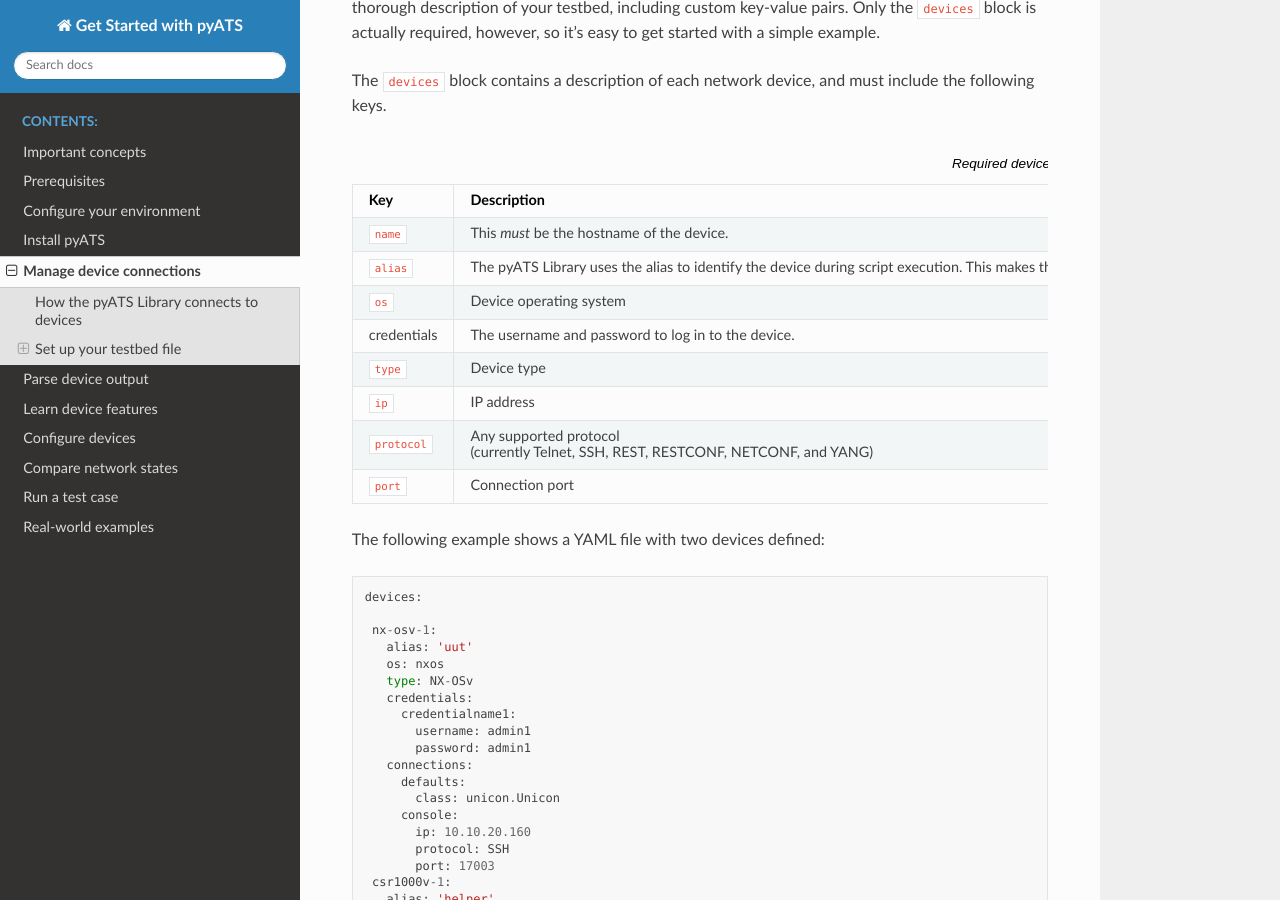
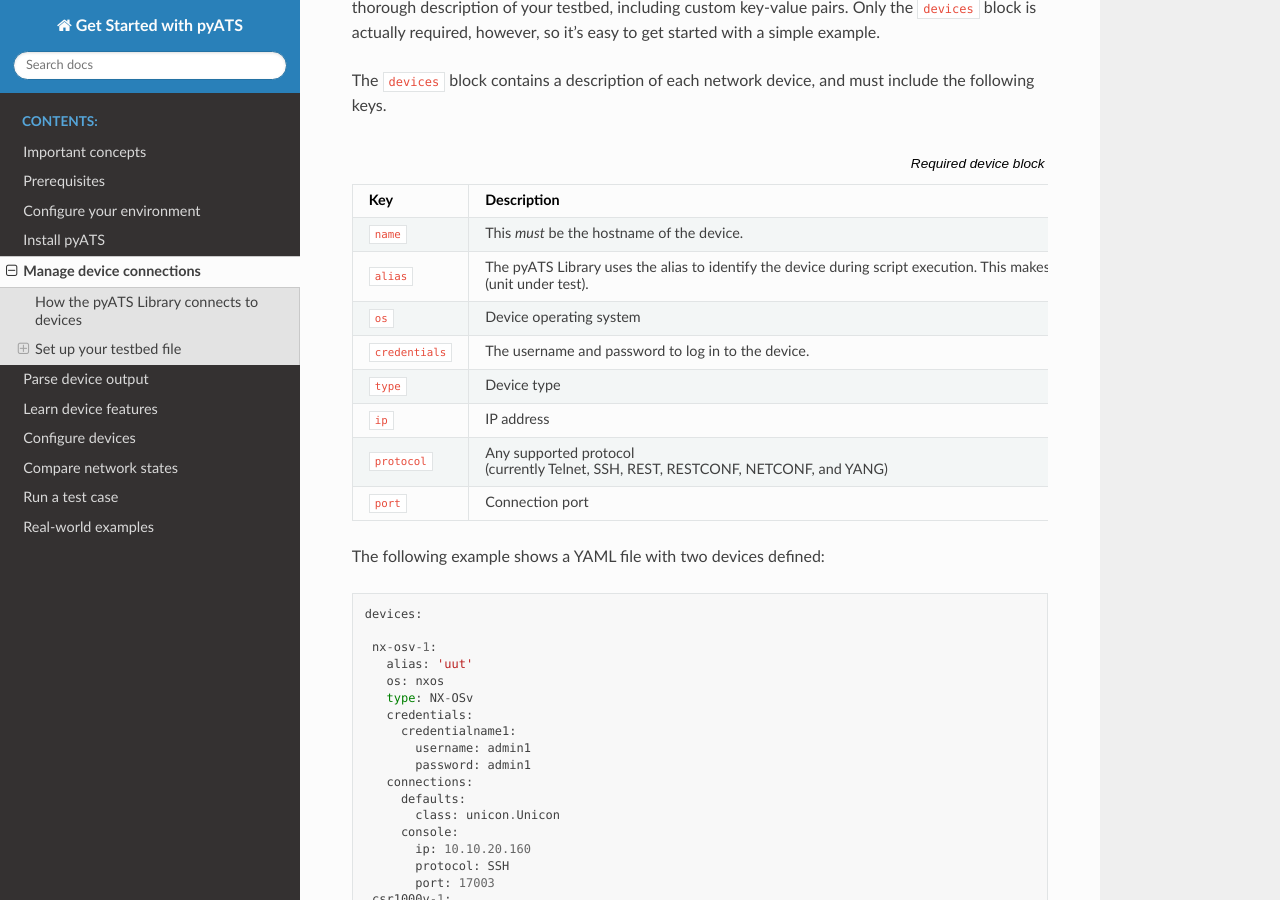
Before and after one commit to CiscoTestAutomation/getting-started, a Sphinx documentation site: the page built from source/quickstart/manageconnections.rst, in a window 1280 px wide and 900 px high, scrolled down 1414 px. Built offline with Sphinx 7.4.7 and the Read the Docs theme 2.0.0, drawn with Linux system fonts in a browser that asks for light colours; pages that are not in the unit, such as notebooks, are missing from menus.

Commit message:
Tweaked the formatting.

```diff
--- a/source/quickstart/manageconnections.rst
+++ b/source/quickstart/manageconnections.rst
@@ -59,9 +59,9 @@
     :widths: 25 75
 
     "``name``", "This *must* be the hostname of the device."
-    "``alias``", "The |library| uses the alias to identify the device during script execution. This makes the script reusable on another topology, when a device is assigned the same alias, such as uut (unit under test)."
+    "``alias``", "The |library| uses the alias to identify the device during script execution. This makes the script reusable on another topology, when a device is assigned the same alias, such as ``uut`` (unit under test)."
     "``os``", "Device operating system"
-    "credentials", "The username and password to log in to the device."
+    "``credentials``", "The username and password to log in to the device."
     "``type``", "Device type"
     "``ip``", "IP address"
     "``protocol``", "Any supported protocol |br| (currently Telnet, SSH, REST, RESTCONF, NETCONF, and YANG)"
```
